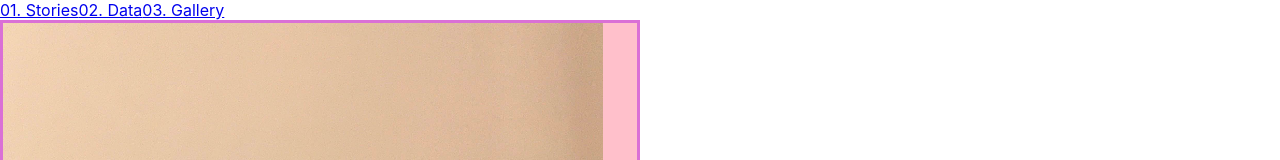
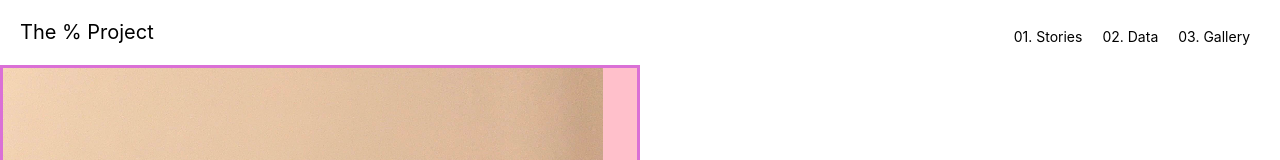
Before and after one commit to mwjkwan/Percentage-Project, a React (Create React App) app: page / in a window 1280 px wide. Shown: the top 160 px of the page. Built offline with nearby package versions, Linux system fonts and the light colour scheme.

Commit message:
nonsticky navbar

```diff
--- a/src/App.js
+++ b/src/App.js
@@ -3,15 +3,17 @@ import PageStories from './pages/PageStories';
 import PageData from './pages/PageData';
 import PageGallery from './pages/PageGallery';
 import { Navbar, Nav } from 'react-bootstrap'
+import "./Navbar.css";
 
 function App() {
   return (
     <div className="App">
       <Navbar fixed="top">
+        <Navbar.Brand>The % Project</Navbar.Brand>
         <Nav>
+          <Nav.Link href="/gallery">03. Gallery</Nav.Link>
+          <Nav.Link href="/data">02. Data</Nav.Link>
           <Nav.Link href="/">01. Stories</Nav.Link>
-          <Nav.Link href="/data">02. Data</Nav.Link>
-          <Nav.Link href="/gallery">03. Gallery</Nav.Link>
         </Nav>
       </Navbar>
       <Switch>
--- /dev/null
+++ b/src/Navbar.css
@@ -0,0 +1,27 @@
+.navbar {
+  overflow: hidden;
+  padding: 20px 20px;
+  background-color: #ffffff;
+  font-size: 20px;
+  /*-webkit-box-shadow: 0px 0px 29px 5px rgba(0,0,0,0.75);
+  -moz-box-shadow: 0px 0px 29px 5px rgba(0,0,0,0.75);
+  box-shadow: 0px 0px 10px 5px rgba(0,0,0,0.50);*/
+}
+
+.navbar a{
+  float: right;
+  color: #000000;
+  margin-top: -16px;
+  padding: 0px 10px;
+  text-decoration: none;
+  font-size: 14px;
+}
+
+.sticky {
+  position: sticky;
+  top: 0;
+}
+
+.a:hover {
+  color: rgb(110, 110, 110);
+}
```
